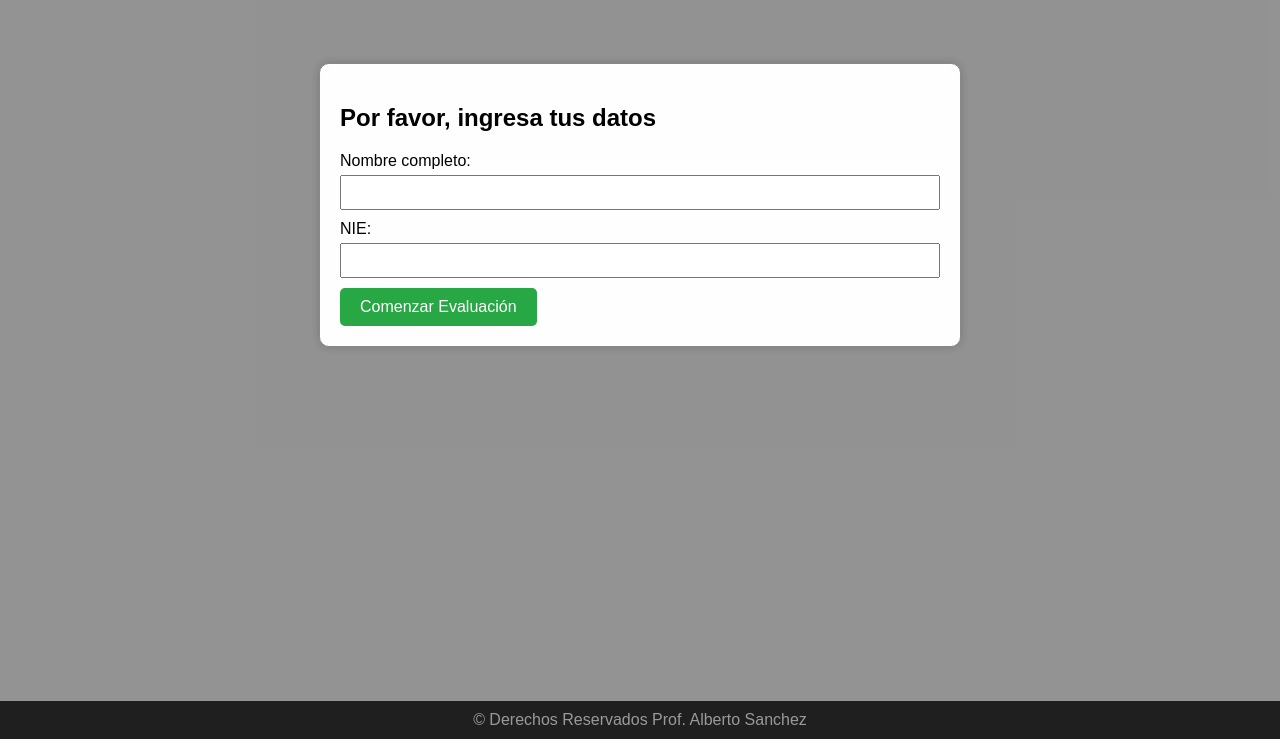
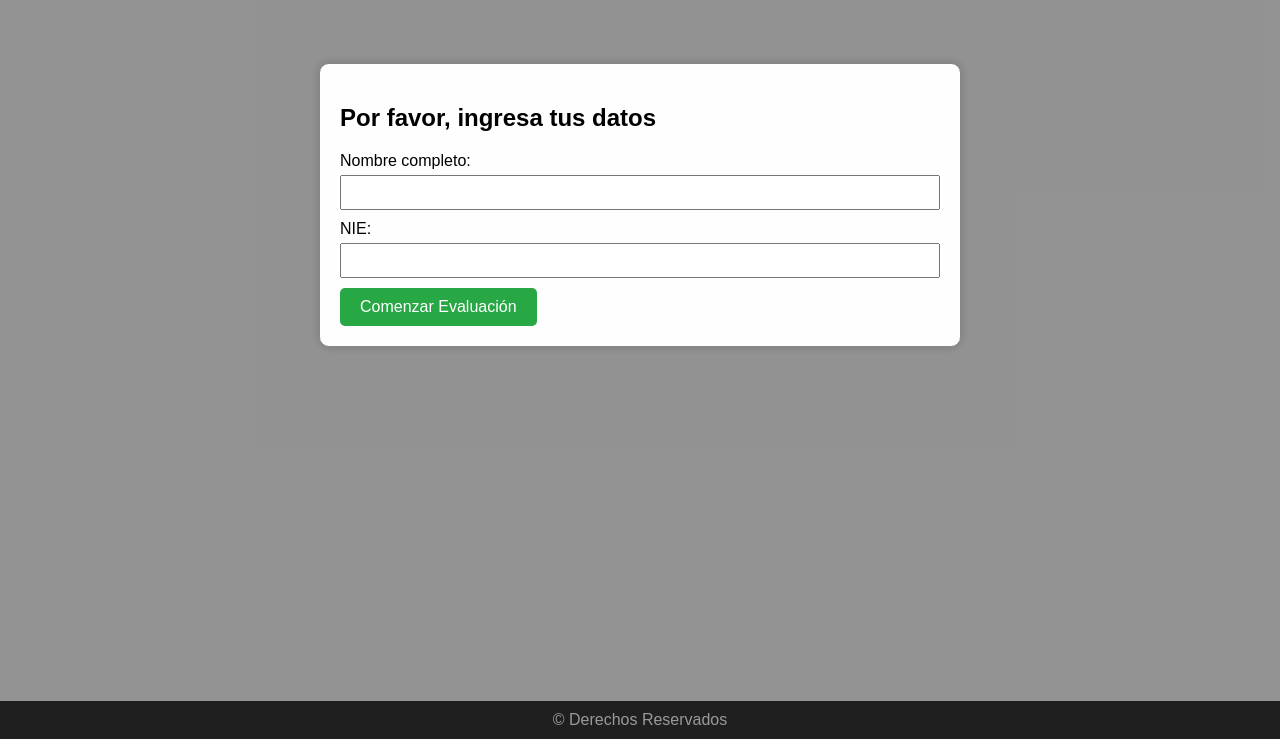
Before and after one commit to Gestapo111/5.github.io, a plain HTML site: page index.html in a window 1280 px wide. Shown: the part 61-800 px from the top of the page. Drawn offline with Linux system fonts and the light colour scheme.

Commit message:
Update index.html

```diff
--- a/index.html
+++ b/index.html
@@ -144,7 +144,7 @@
         <button id="submit">Enviar respuestas</button>
     </div>
     <footer>
-        &copy; Derechos Reservados Prof. Alberto Sanchez
+        &copy; Derechos Reservados
     </footer>
 
     <!-- Modal para solicitar nombre y NIE -->
@@ -274,7 +274,8 @@
                     { text: "La óptica geométrica considera la luz como partículas, mientras que la óptica ondulatoria considera la luz como ondas.", correct: false },
                     { text: "La óptica geométrica es un campo moderno, mientras que la óptica ondulatoria es una teoría antigua.", correct: false }
                 ]
-            }
+            },
+            // Añadir más preguntas aquí
         ];
 
         const authorizedNIEs = [
```
